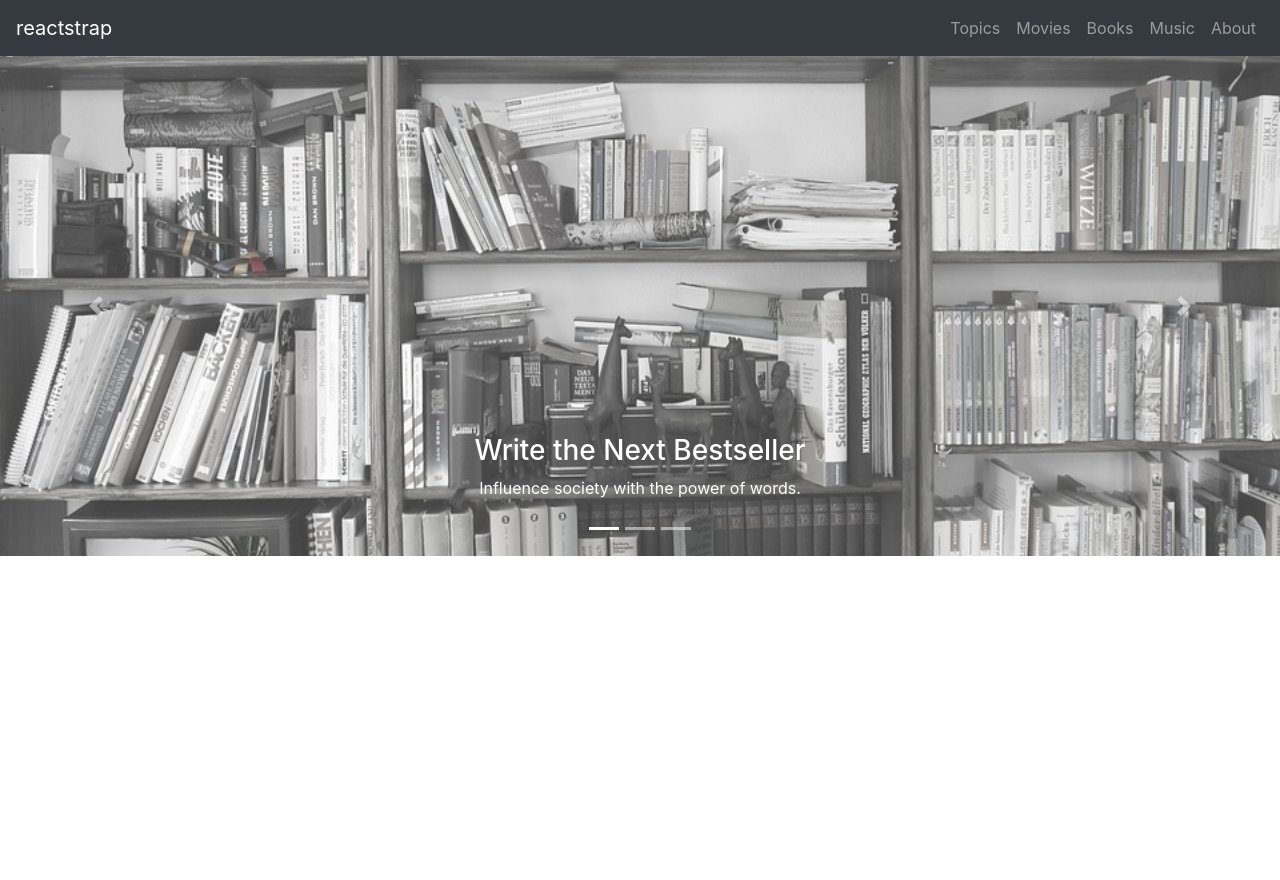
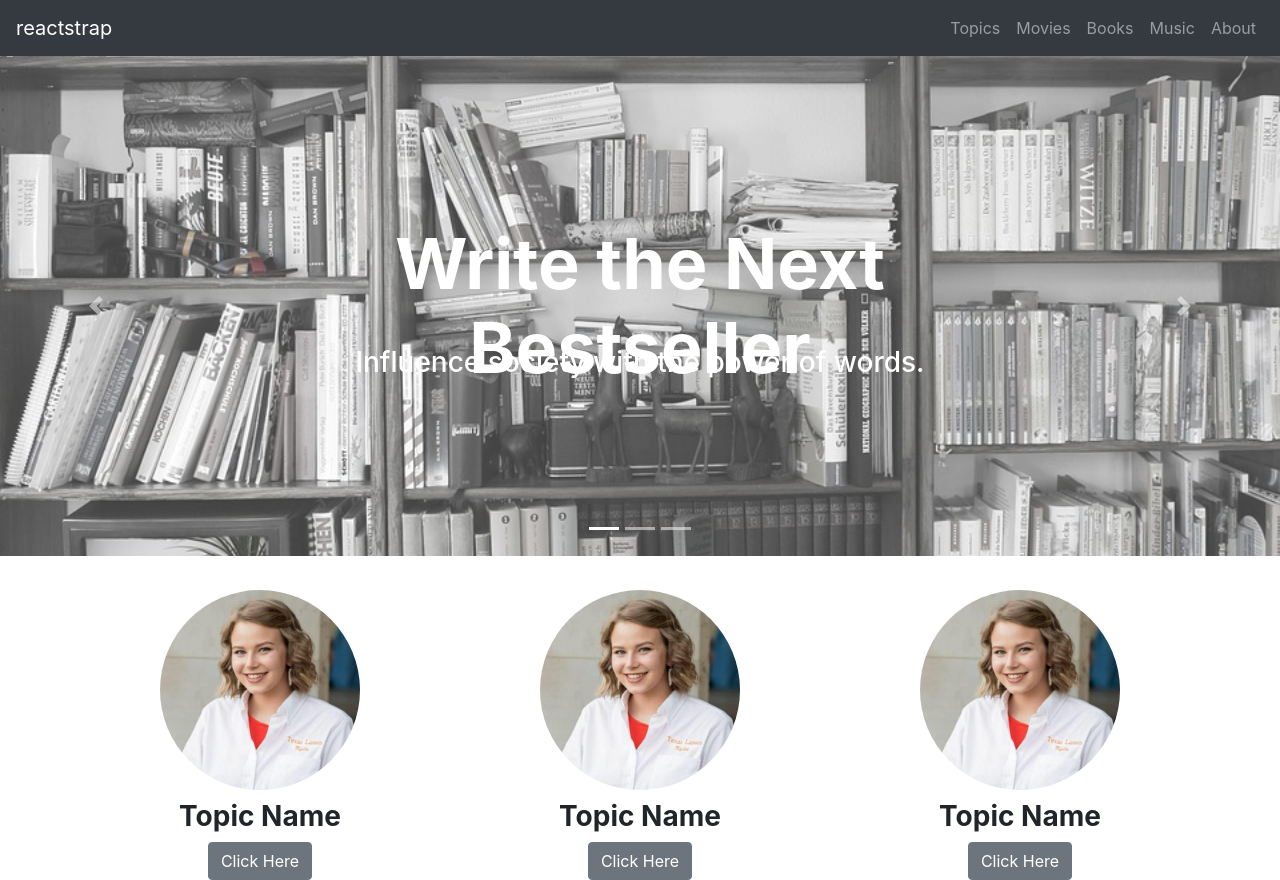
Before and after one commit to Daniel9650/IDB, a React (Create React App) app in the folder react-app/: page /home in a window 1280 px wide. Before the commit the page ends 800 px from the top, so only its background shows below. Built offline with nearby package versions, Linux system fonts and the light colour scheme.

Commit message:
trending topics created

```diff
--- a/react-app/src/App.css
+++ b/react-app/src/App.css
@@ -6,6 +6,47 @@
 
 }
 
+.trending-img {
+   height: 200px;
+   width: 200px;
+   object-fit: cover;
+   border-radius: 50%;
+   justify-content: center;
+   margin: 10px;
+}
+
+.trending-title {
+   font-weight: bold;
+}
+
+.trending-btn {
+
+}
+
+.relative-pos {
+   position: relative;
+}
+.slide-caption {
+   text-align:center;
+   color: white;
+   position: absolute;
+   top: 50%;
+   left: 50%;
+   transform: translate(-50%, 120%);
+}
+
+.slide-header {
+   text-align: center;
+   color: white;
+   position: absolute;
+   font-weight: bold;
+   font-size: 70px;
+   top: 50%;
+   left: 50%;
+   transform: translate(-50%, -50%);
+
+
+}
 .carousel {
    height: 500px;
    width: 100%;
--- a/react-app/src/components/home/CarouselMod.js
+++ b/react-app/src/components/home/CarouselMod.js
@@ -70,12 +70,14 @@ class CarouselMod extends Component {
     const slides = items.map((item) => {
       return (
         <CarouselItem
+          className="relative-pos"
           onExiting={this.onExiting}
           onExited={this.onExited}
           key={item.src}
         >
           <img  className="carousel-img" src={item.src} alt={item.altText} />
-          <CarouselCaption captionText={item.caption} captionHeader={item.header} />
+          <h1 className="slide-header">{item.header}</h1>
+          <h3 className="slide-caption">{item.caption}</h3>
         </CarouselItem>
       );
     });
--- a/react-app/src/components/home/Home.js
+++ b/react-app/src/components/home/Home.js
@@ -1,6 +1,8 @@
 import React, { Component } from 'react';
-import { Jumbotron, Button } from 'reactstrap';
+import { Container } from 'reactstrap';
 import CarouselMod from './CarouselMod.js';
+import TrendingTopicsGrid from './TrendingTopicsGrid.js';
+import trending_topics from '../../data/topics.json';
 
 
 class Home extends Component {
@@ -8,6 +10,12 @@ class Home extends Component {
       return (
           <div className="home-spacing-div">
             <CarouselMod />
+            <br />
+            <Container>
+               <TrendingTopicsGrid
+                  data={trending_topics.trending}
+               />
+            </Container>
           </div>
         );
          }
--- /dev/null
+++ b/react-app/src/components/home/TrendingTopic.js
@@ -0,0 +1,20 @@
+import React from 'react';
+import { Button, Col } from 'reactstrap';
+
+//TODO: want to go to topics/id not home/id
+let TrendingTopic = function(props) {
+   var image = require('../../images/' + props.image);
+   var topic = props.topic;
+   var id = props.id;
+
+   return (
+      <Col className="col-center">
+         <img className="trending-img" src={image}/>
+         <h3 className="trending-title" >{topic}</h3>
+         <Button className="trending-btn" href={id}>Click Here</Button>
+      </Col>
+   );
+
+}
+
+export default TrendingTopic;
--- /dev/null
+++ b/react-app/src/components/home/TrendingTopicsGrid.js
@@ -0,0 +1,32 @@
+import React, { Component } from 'react';
+import { Row } from 'reactstrap';
+import TrendingTopic from './TrendingTopic.js';
+
+class TrendingTopicsGrid extends Component {
+   constructor(props) {
+      super(props);
+
+   }
+
+   createTrendingTopic(topic){
+      return <TrendingTopic
+         image={topic.image}
+         topic={topic.topic_name}
+         id={topic.topic_id}
+      />
+   }
+
+   createTrendingTopics(topics){
+      return topics.map(this.createTrendingTopic);
+   }
+
+   render(){
+      return (
+         <Row>
+            {this.createTrendingTopics(this.props.data)}
+         </Row>
+      );
+   }
+}
+
+export default TrendingTopicsGrid;
--- /dev/null
+++ b/react-app/src/data/topics.json
@@ -0,0 +1,19 @@
+{
+   "trending": [
+      {
+         "topic_id": "1",
+         "topic_name": "Topic Name",
+         "image": "kylie.jpg"
+      },
+      {
+         "topic_id": "1",
+         "topic_name": "Topic Name",
+         "image": "kylie.jpg"
+      },
+      {
+         "topic_id": "1",
+         "topic_name": "Topic Name",
+         "image": "kylie.jpg"
+      }
+   ]
+}
```
